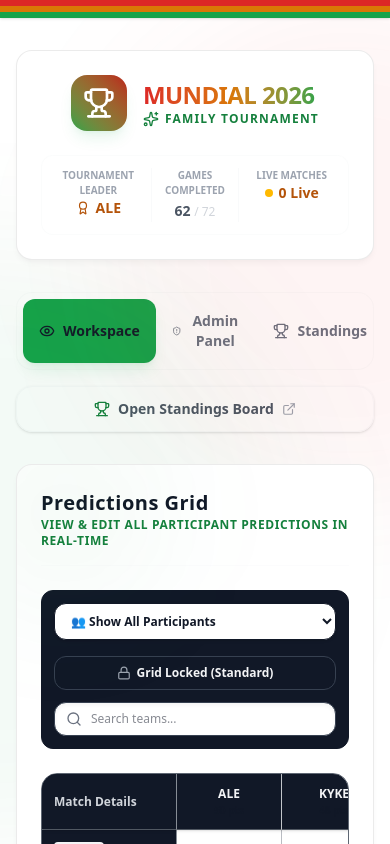
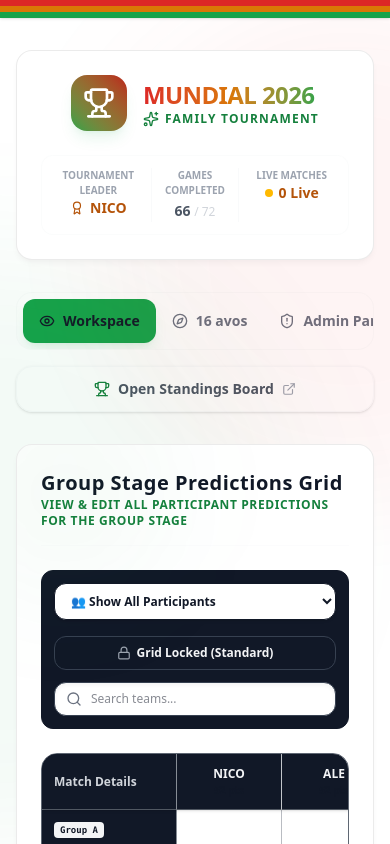
Before and after one commit to nicoabdo/Initial-local-tournament-build, a Next.js app: page / in a window 390 px wide. Shown: the top 844 px of the page. Built offline with nearby package versions, Linux system fonts and the light colour scheme.

Commit message:
Add 16 avos navigation tab and workspace grid

```diff
--- a/src/app/MainClientContainer.tsx
+++ b/src/app/MainClientContainer.tsx
@@ -28,8 +28,8 @@
     initialDb.users.length > 0 ? initialDb.users[0].id : ""
   );
 
-  // Layout Tab: 'workspace' (User Prediction Workspace) | 'admin' (Admin Results Panel) | 'standings' (Family Standings) | 'statistics' (Match Analytics)
-  const [activeTab, setActiveTab] = useState<"workspace" | "admin" | "standings" | "statistics">("workspace");
+  // Layout Tab: 'workspace' (User Prediction Workspace) | '16avos' (16 Avos Phase) | 'admin' (Admin Results Panel) | 'standings' (Family Standings) | 'statistics' (Match Analytics)
+  const [activeTab, setActiveTab] = useState<"workspace" | "16avos" | "admin" | "standings" | "statistics">("workspace");
 
   // Centralized cache of unsaved predictions: Record<userId, Record<matchId, {home, away}>>
   const [unsavedChanges, setUnsavedChanges] = useState<Record<string, Record<string, { home: number; away: number }>>>({});
@@ -249,10 +249,10 @@
 
         {/* Module Switching Navigation Bar */}
         <div className="flex flex-col sm:flex-row sm:items-center justify-between gap-4">
-          <div className="flex bg-slate-950/50 p-1.5 rounded-2xl border border-slate-900/80 max-w-xl w-full sm:w-auto">
+          <div className="flex bg-slate-950/50 p-1.5 rounded-2xl border border-slate-900/80 max-w-2xl w-full sm:w-auto overflow-x-auto">
             <button
               onClick={() => setActiveTab("workspace")}
-              className={`flex-1 sm:flex-none flex items-center justify-center gap-2 py-3 px-4 rounded-xl text-sm font-bold transition-all duration-155 cursor-pointer ${
+              className={`flex-1 sm:flex-none flex items-center justify-center gap-2 py-3 px-4 rounded-xl text-sm font-bold transition-all duration-155 cursor-pointer whitespace-nowrap ${
                 activeTab === "workspace"
                   ? "bg-emerald-500 text-slate-50 shadow-lg shadow-emerald-500/10"
                   : "text-slate-400 hover:text-slate-200"
@@ -262,8 +262,19 @@
               Workspace
             </button>
             <button
+              onClick={() => setActiveTab("16avos")}
+              className={`flex-1 sm:flex-none flex items-center justify-center gap-2 py-3 px-4 rounded-xl text-sm font-bold transition-all duration-155 cursor-pointer whitespace-nowrap ${
+                activeTab === "16avos"
+                  ? "bg-teal-500 text-slate-50 shadow-lg shadow-teal-500/10"
+                  : "text-slate-400 hover:text-slate-200"
+              }`}
+            >
+              <Compass className="w-4 h-4" />
+              16 avos
+            </button>
+            <button
               onClick={() => setActiveTab("admin")}
-              className={`flex-1 sm:flex-none flex items-center justify-center gap-2 py-3 px-4 rounded-xl text-sm font-bold transition-all duration-155 cursor-pointer ${
+              className={`flex-1 sm:flex-none flex items-center justify-center gap-2 py-3 px-4 rounded-xl text-sm font-bold transition-all duration-155 cursor-pointer whitespace-nowrap ${
                 activeTab === "admin"
                   ? "bg-amber-500 text-slate-50 shadow-lg shadow-amber-500/10"
                   : "text-slate-400 hover:text-slate-200"
@@ -314,7 +325,7 @@
             {activeTab === "workspace" && (
               <PredictionWorkspace
                 users={db.users}
-                matches={db.matches}
+                matches={db.matches.filter(m => m.group_stage.toLowerCase().startsWith("group"))}
                 pointStructure={db.settings.pointStructure}
                 unsavedChanges={unsavedChanges}
                 onPredChange={handlePredChange}
@@ -322,6 +333,23 @@
                 onClearLocalChanges={() => setUnsavedChanges({})}
                 isSaving={isSaving}
                 saveSuccess={saveSuccess}
+                title="Group Stage Predictions Grid"
+                subTitle="View & edit all participant predictions for the Group Stage"
+              />
+            )}
+            {activeTab === "16avos" && (
+              <PredictionWorkspace
+                users={db.users}
+                matches={db.matches.filter(m => m.group_stage.toLowerCase().includes("16"))}
+                pointStructure={db.settings.pointStructure}
+                unsavedChanges={unsavedChanges}
+                onPredChange={handlePredChange}
+                onSavePredictions={handleSavePredictions}
+                onClearLocalChanges={() => setUnsavedChanges({})}
+                isSaving={isSaving}
+                saveSuccess={saveSuccess}
+                title="16 Avos Predictions Grid"
+                subTitle="View & edit all participant predictions for the 16 Avos phase"
               />
             )}
             {activeTab === "admin" && (
--- a/src/components/PredictionWorkspace.tsx
+++ b/src/components/PredictionWorkspace.tsx
@@ -21,6 +21,8 @@
   onClearLocalChanges: () => void;
   isSaving: boolean;
   saveSuccess: boolean;
+  title?: string;
+  subTitle?: string;
 }
 
 export default function PredictionWorkspace({
@@ -32,7 +34,9 @@
   onSavePredictions,
   onClearLocalChanges,
   isSaving,
-  saveSuccess
+  saveSuccess,
+  title = "Predictions Grid",
+  subTitle = "View & edit all participant predictions in real-time"
 }: PredictionWorkspaceProps) {
   const [searchQuery, setSearchQuery] = useState("");
   const [overrideUnlock, setOverrideUnlock] = useState(false);
@@ -84,9 +88,9 @@
       {/* Header */}
       <div className="flex flex-col md:flex-row md:items-center justify-between gap-4 pb-4 border-b border-slate-800/25">
         <div>
-          <h2 className="text-xl font-bold text-slate-100 tracking-wide">Predictions Grid</h2>
+          <h2 className="text-xl font-bold text-slate-100 tracking-wide">{title}</h2>
           <p className="text-xs text-slate-505 font-semibold uppercase tracking-wider text-emerald-600">
-            View & edit all participant predictions in real-time
+            {subTitle}
           </p>
         </div>
       </div>
```
Also changed, not shown: db.json.
